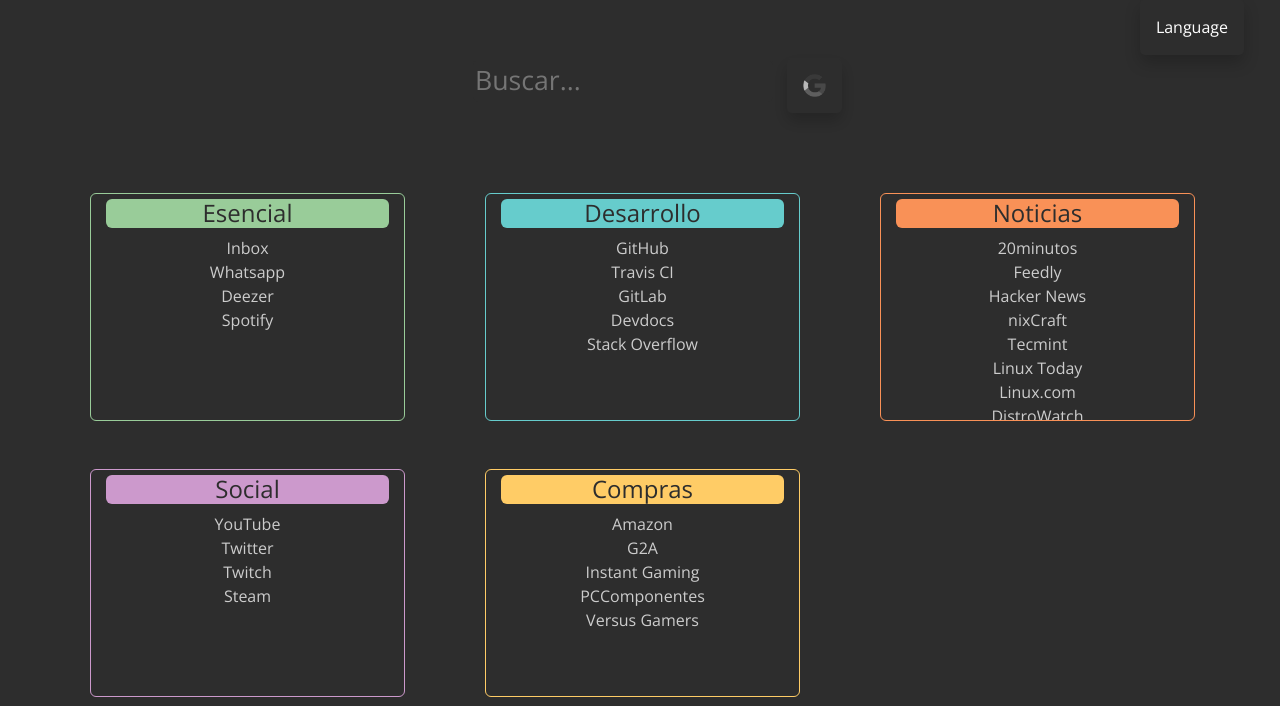
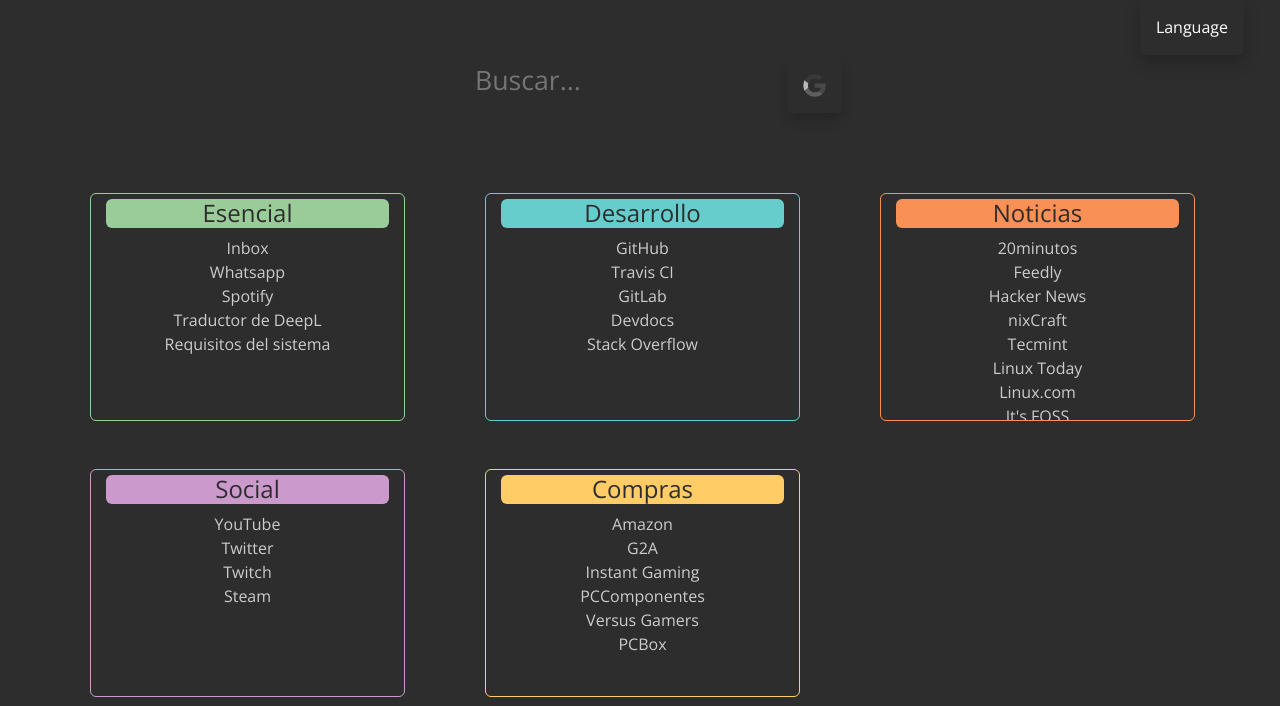
Before and after one commit to mikelpint/Startpage, a plain HTML site: page es.html in a window 1280 px wide. Shown: the part 93-799 px from the top of the page. Drawn offline with nearby package versions, Linux system fonts and the light colour scheme.

Commit message:
Adds some links to the Spanish page.

```diff
--- a/es.html
+++ b/es.html
@@ -22,6 +22,7 @@
 </head>
 
 <body class="bg fonts body-margin">
+
   <div id="header" class="body-margin">
     <nav>
       <h1 onclick="location.href='es.html';">~/Inicio</h1>
@@ -37,6 +38,7 @@
       </ul>
     </nav>
   </div>
+
   <div class="text-center search-query fonts bg">
     <div class="search-box bg fonts">
       <form action="https://encrypted.google.com/search" method="get">
@@ -50,15 +52,18 @@
       </form>
     </div>
   </div>
+
   <div class="fonts lists col-md-3" id="list1">
     <h3 name="essential" class="list-title" onclick="location.href='#essential';">Esencial</h3>
     <ul>
       <li class="links"><a class="links" href="https://inbox.google.com">Inbox</a></li>
       <li class="links"><a class="links" href="https://web.whatsapp.com/">Whatsapp</a></li>
-      <li class="links"><a class="links" href="https://www.deezer.com/es/">Deezer</a></li>
       <li class="links"><a class="links" href="https://open.spotify.com/">Spotify</a></li>
+      <li class="links"><a class="links"href="https://www.deepl.com/translator">Traductor de DeepL</a></li>
+      <li class="links"><a class="links" href="http://http://gamesystemrequirements.com/">Requisitos del sistema</a></li>
     </ul>
   </div>
+
   <div class="fonts lists col-md-3" id="list2">
     <h3 name="coding" class="list-title" onclick="location.href='#coding';">Desarrollo</h3>
     <ul>
@@ -69,6 +74,7 @@
       <li class="links"><a class="links" href="https://stackoverflow.com">Stack Overflow</a></li>
     </ul>
   </div>
+
   <div class="fonts lists col-md-3" id="list3">
     <h3 name="news" class="list-title" onclick="location.href='#news';">Noticias</h3>
     <ul>
@@ -79,9 +85,12 @@
       <li class="links"><a class="links" href="https://www.tecmint.com/">Tecmint</a></li>
       <li class="links"><a class="links" href="https://www.linuxtoday.com/">Linux Today</a></li>
       <li class="links"><a class="links" href="https://www.linux.com/">Linux.com</a></li>
+      <li class="links"><a class="links" href="https://itsfoss.com/">It's FOSS</a></li>
+      <li class="links"><a class="links" href="https://muylinux.com">MuyLinux</a></li>
       <li class="links"><a class="links" href="https://distrowatch.com/">DistroWatch</a></li>
     </ul>
   </div>
+
   <div class="fonts lists col-md-3" id="list4">
     <h3 name="social" class="list-title" onclick="location.href='#social';">Social</h3>
     <ul>
@@ -91,6 +100,7 @@
       <li class="links"><a class="links" href="https://store.steampowered.com">Steam</a></li>
     </ul>
   </div>
+
   <div class="fonts lists col-md-3" id="list5">
     <h3 name="shopping" class="list-title" onclick="location.href='#shopping';">Compras</h3>
     <ul>
@@ -99,13 +109,16 @@
       <li class="links"><a class="links" href="http://instant-gaming.com/">Instant Gaming</a></li>
       <li class="links"><a class="links" href="http://pccomponentes.com/">PCComponentes</a></li>
       <li class="links"><a class="links" href="http://versusgamers.es/">Versus Gamers</a></li>
+      <li class="links"><a class="links" href="https://pcbox.com">PCBox</a></li>
     </ul>
   </div>
+
   <div align="center" id="footer">
     <img src="https://github.com/fluidicon.png" width="24" height="24" style="vertical-align: middle;"><a href="https://github.com/mikelpint/Startpage" target="_blank"> GitHub - Startpage</a>
     <p>Traducido por: <a href="https://github.com/mikelpint" target="_blank">Mikel Pintado</a></p>
     <br />
   </div>
+
 </body>
 
 </html>
```
